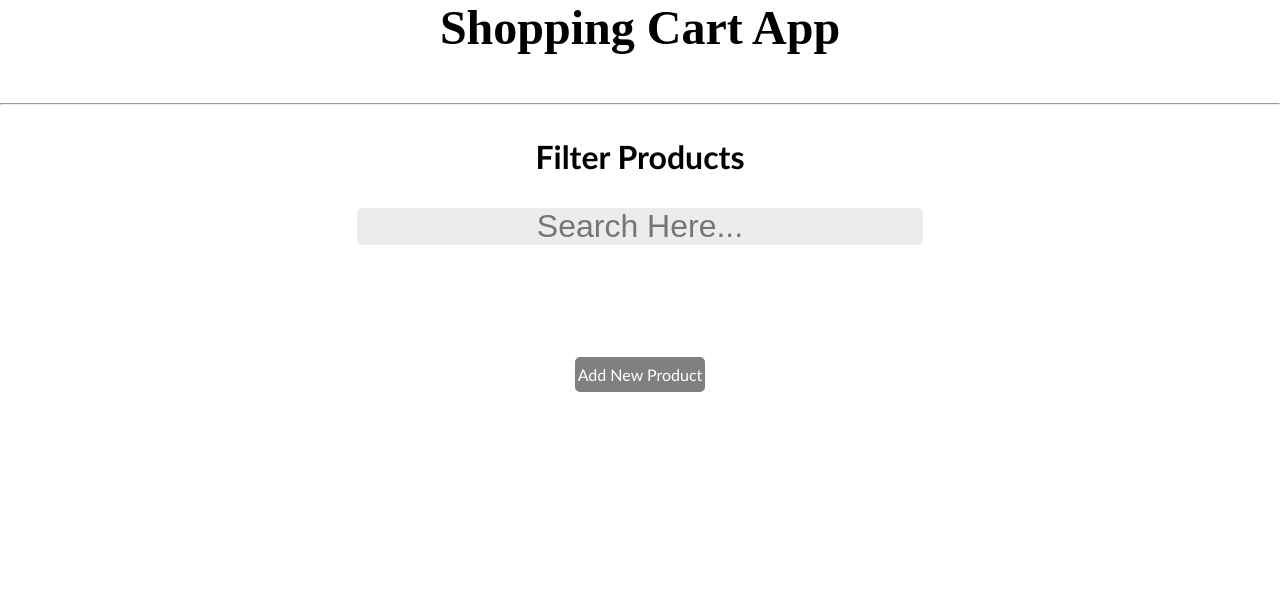
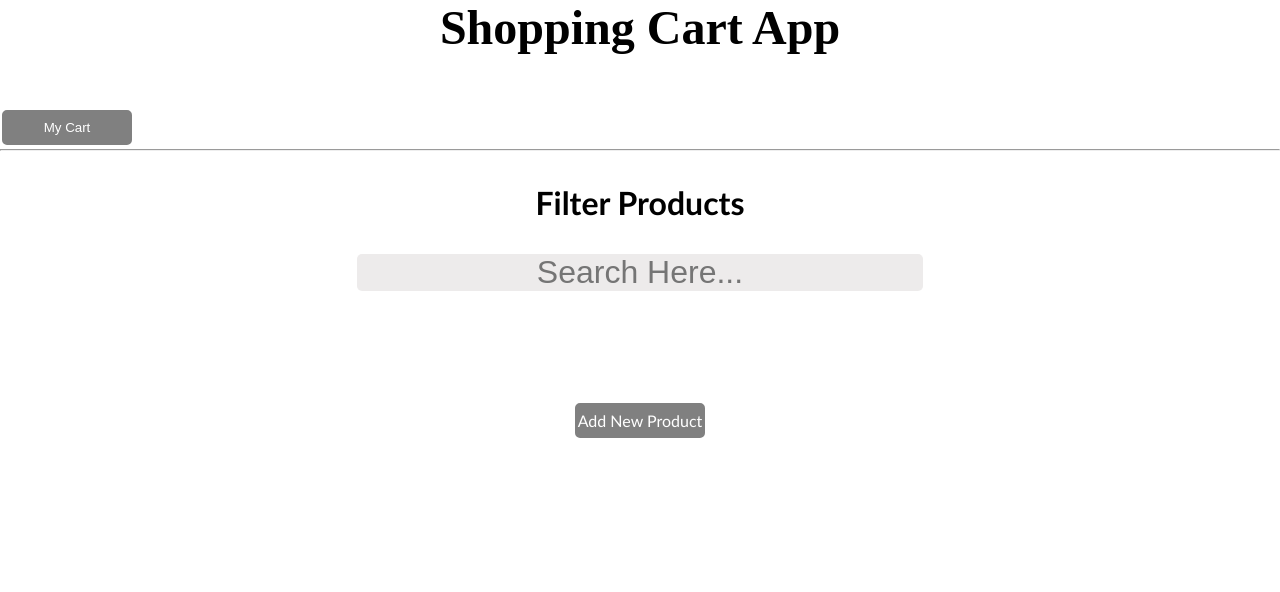
Before and after one commit to RonitZinzuvadiya1040/Shopping-Cart-App-Using-Pure-JavaScript, a plain HTML site: page index.html in a window 1280 px wide. Drawn offline with Linux system fonts and the light colour scheme; no server answers.

Commit message:
Update index.html

```diff
--- a/index.html
+++ b/index.html
@@ -10,14 +10,23 @@
 
   <body>
     <h1 class="heading">Shopping Cart App</h1>
+    <h1 class="mycart">
+      <form method="get" action="/addtocart.html">
+      <button type="submit" id="mycart" class="btn">My Cart</button>
+      </form>
     <hr>
     <div id="label">
-      <label><b>Filter Products </b></label><br/>
+      <label><b>Filter Products</b></label><br/>
       <input class="input" type="text" id="search" placeholder="Search Here..."/>  <br/>
+
 
       <form method="get" action="/addproduct.html">
         <button type="submit" id="addproduct" class="btn">Add New Product</button>
       </form>
+
+      <!-- <form method="get" action="/editproduct.html">
+        <button type="submit" id="editproduct" class="btn">Edit Product</button>
+      </form> -->
 
       <!-- <button type="button" id="addproduct" class="btn">Add Product</button>
       <button type="button" id="viewproduct" class="btn">View Product</button> -->
```
